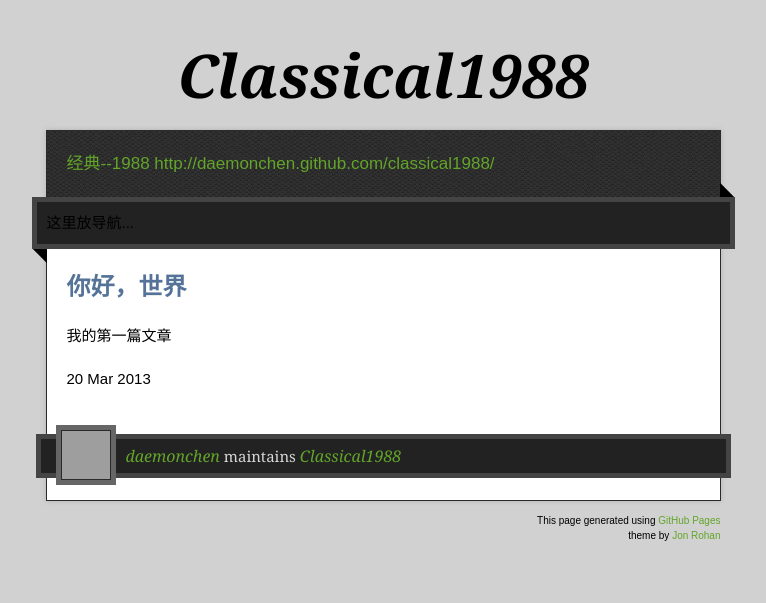
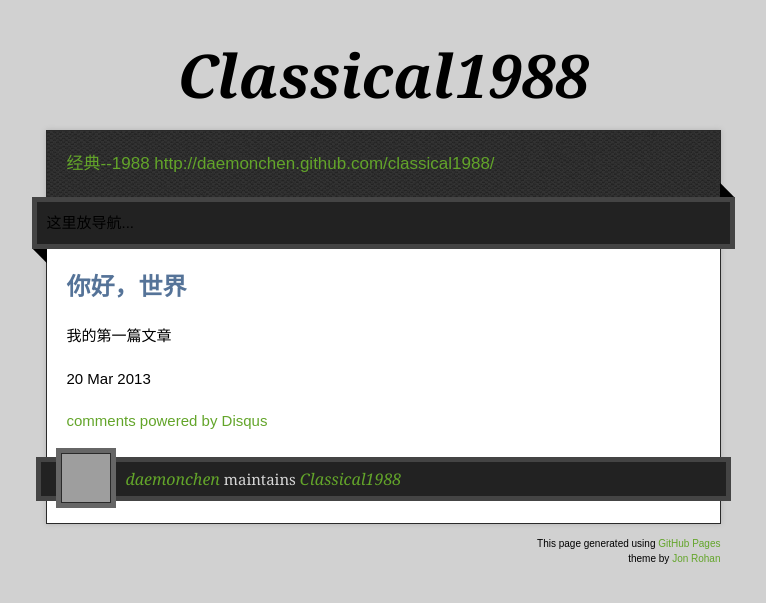
Before and after one commit to daemonchen/classical1988, a Jekyll site: the page built from _posts/2013-03-20-hello-world.html, in a window 1280 px wide. Shown: the top 603 px of the page, without its empty margins (257-1023 px from the left). Built offline with Jekyll 4.4.1, drawn with Linux system fonts in a browser that asks for light colours; nearby versions of some CDN libraries; comment, search, counter and statistics services are not loaded; some of the changed lines change nothing that is shown; grey boxes are pictures that could not be loaded.

Commit message:
add  comment

```diff
--- a/_posts/2013-03-20-hello-world.html
+++ b/_posts/2013-03-20-hello-world.html
@@ -8,3 +8,18 @@
 <p>我的第一篇文章</p>
 
 <p>{{ page.date | date_to_string }}</p>
+
+ <div id="disqus_thread"></div>
+    <script type="text/javascript">
+        /* * * CONFIGURATION VARIABLES: EDIT BEFORE PASTING INTO YOUR WEBPAGE * * */
+        var disqus_shortname = 'classical1988'; // required: replace example with your forum shortname
+
+        /* * * DON'T EDIT BELOW THIS LINE * * */
+        (function() {
+            var dsq = document.createElement('script'); dsq.type = 'text/javascript'; dsq.async = true;
+            dsq.src = '//' + disqus_shortname + '.disqus.com/embed.js';
+            (document.getElementsByTagName('head')[0] || document.getElementsByTagName('body')[0]).appendChild(dsq);
+        })();
+    </script>
+    <noscript>Please enable JavaScript to view the <a href="http://disqus.com/?ref_noscript">comments powered by Disqus.</a></noscript>
+    <a href="http://disqus.com" class="dsq-brlink">comments powered by <span class="logo-disqus">Disqus</span></a>
```
